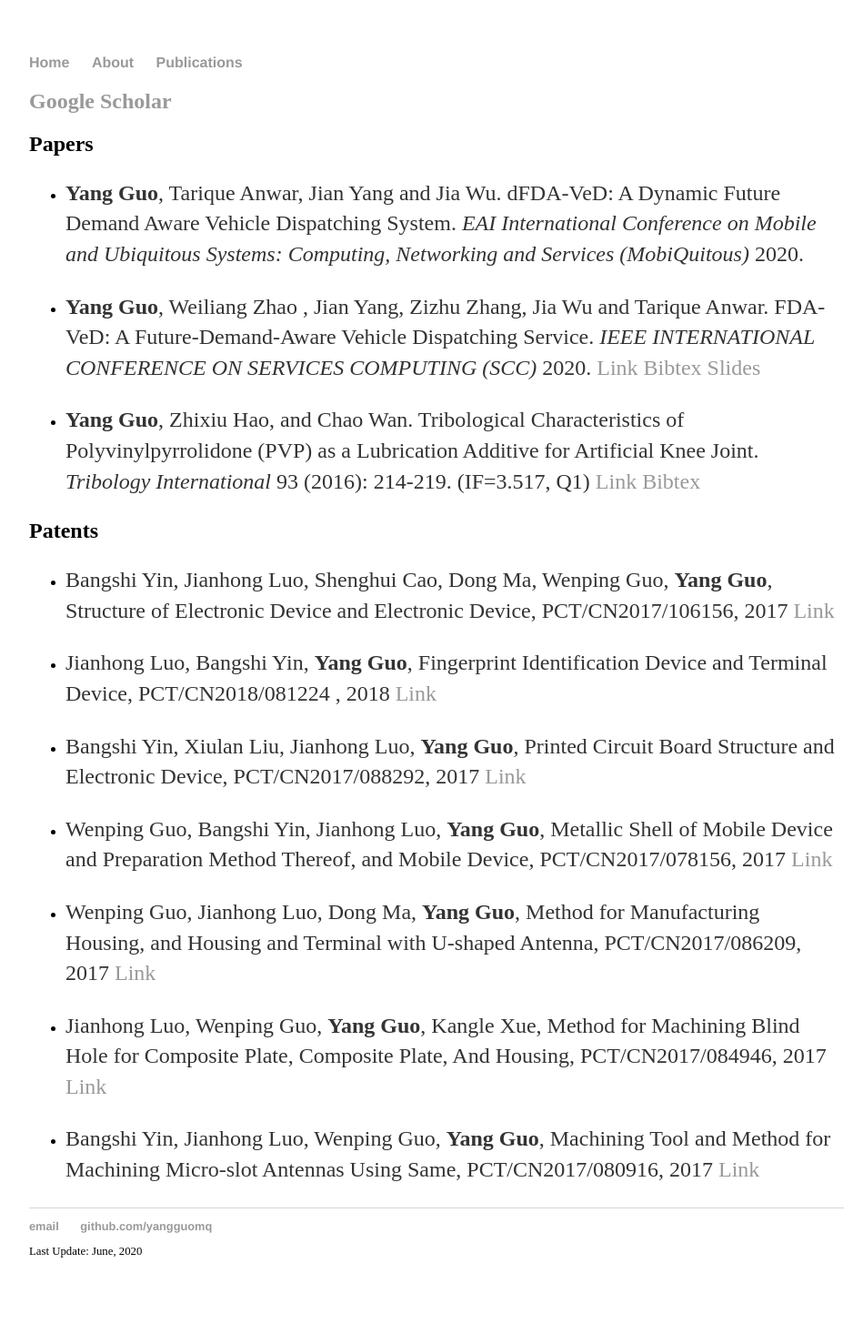
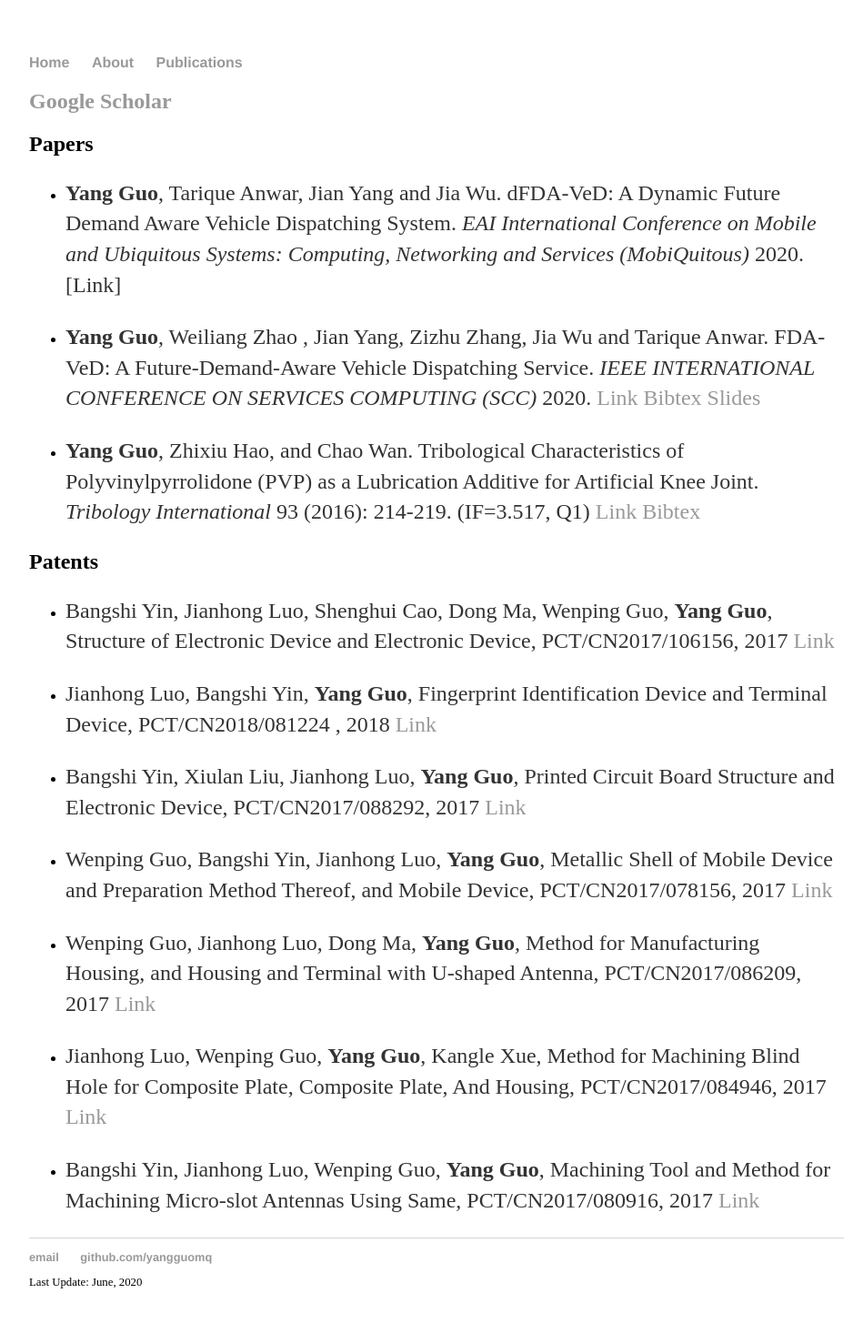
Before and after one commit to yangguomq/yangguomq.github.io, a Jekyll site: the page built from publication/index.md, in a window 1280 px wide. Shown: the whole page at 91% size, without its empty margins (160-1109 px from the left). Built offline with Jekyll 4.4.1, drawn with Linux system fonts in a browser that asks for light colours; before the commit the page ends 1443 px from its top, so only the background shows below that.

Commit message:
add link

```diff
--- a/publication/index.md
+++ b/publication/index.md
@@ -7,7 +7,7 @@ title: "Publications"
 
 ## Papers
 
-- **Yang Guo**, Tarique Anwar, Jian Yang and Jia Wu. dFDA-VeD: A Dynamic Future Demand Aware Vehicle Dispatching System. *EAI International Conference on Mobile and Ubiquitous Systems: Computing, Networking and Services (MobiQuitous)* 2020.
+- **Yang Guo**, Tarique Anwar, Jian Yang and Jia Wu. dFDA-VeD: A Dynamic Future Demand Aware Vehicle Dispatching System. *EAI International Conference on Mobile and Ubiquitous Systems: Computing, Networking and Services (MobiQuitous)* 2020. [Link]
 
 - **Yang Guo**, Weiliang Zhao , Jian Yang, Zizhu Zhang, Jia Wu and Tarique Anwar. FDA-VeD: A Future-Demand-Aware Vehicle Dispatching Service. *IEEE INTERNATIONAL CONFERENCE ON SERVICES COMPUTING (SCC)* 2020. [Link](https://conferences.computer.org/servicespub/pdfs/SCC2020-6PAvrY57CwjKQITACOPvZJ/878900a345/878900a345.pdf) [Bibtex](../files/FDA-VeD.bib) [Slides](../files/SCC_REG_45_13_Guo.pdf)
 
```
